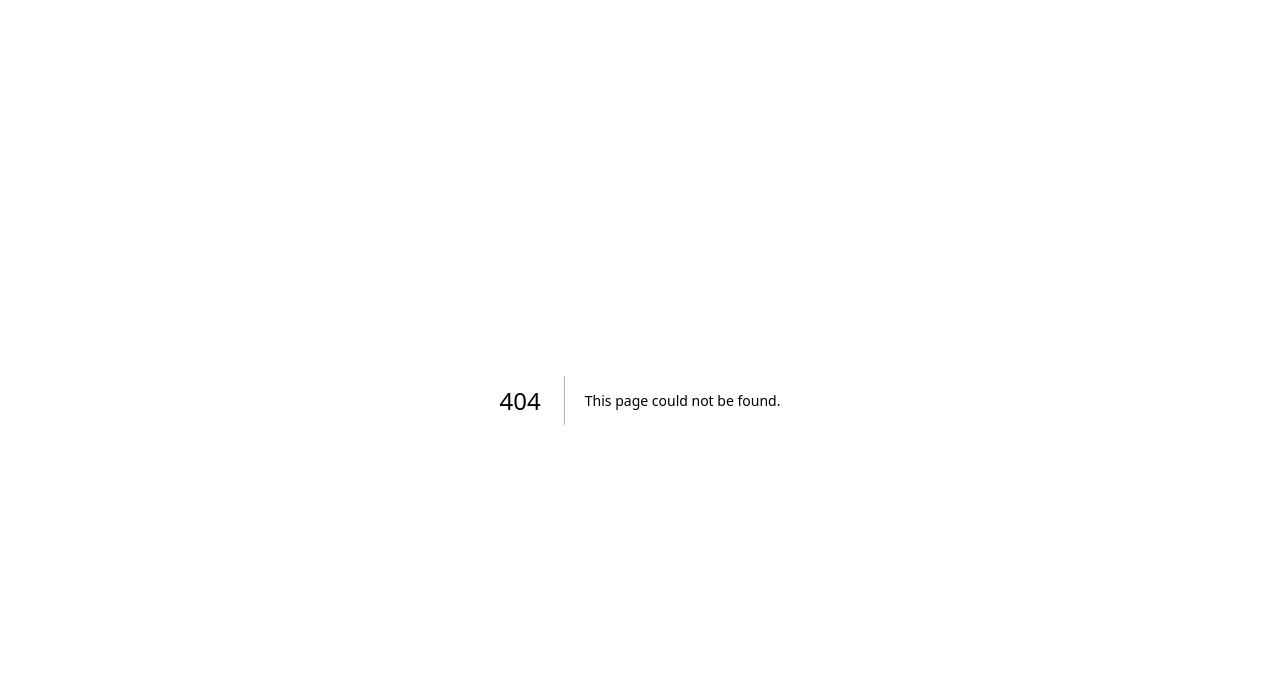
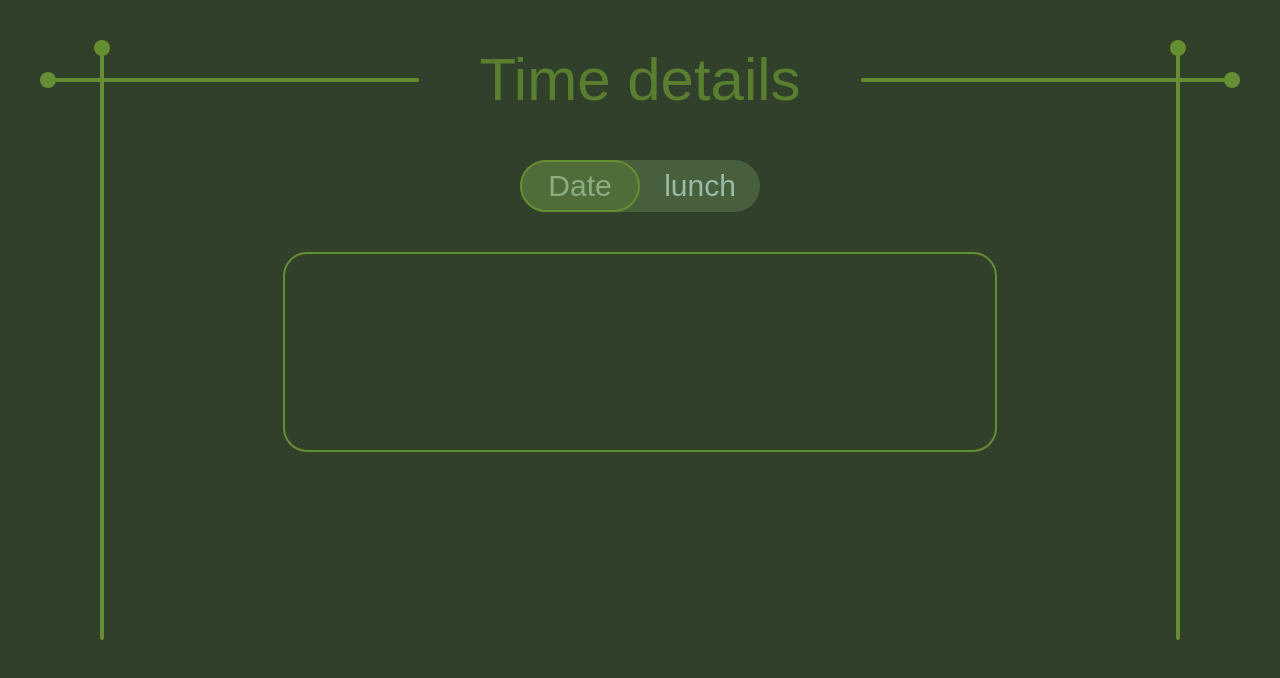
Before and after one commit to Pouyahlvt/Cafe-Reservation, a Next.js app: page /reservation/time in a window 1280 px wide. Before the commit this address had no page. Shown: the top 678 px of the page. Built offline with nearby package versions, Linux system fonts and the light colour scheme.

Commit message:
i start time page still dont connect prisma :(

```diff
--- /dev/null
+++ b/src/app/reservation/time/page.tsx
@@ -0,0 +1,16 @@
+"use client";
+
+import Form_template from "@/src/components/ui/form/formTemplate";
+import Time_table from "@/src/components/ui/form/calender";
+
+const Time_page = () => {
+  return (
+    <div className="bg-dark-spruce">
+      <Form_template text="Time details">
+        <div className="w-full h-full">{<Time_table />}</div>
+      </Form_template>
+    </div>
+  );
+};
+
+export default Time_page;
--- a/src/components/ui/form/calender.tsx
+++ b/src/components/ui/form/calender.tsx
@@ -1,11 +1,33 @@
 "use client";
 
-const Calender = () => {
+import { useState } from "react";
+
+const Time_table = () => {
+  const [mode, setMode] = useState("date");
   return (
-    <div className="w-[80%] h-[50%] mt-10 bg-forest-moss rounded-xl">
-      <h2 className="text-center">Calender</h2>
+    <div className="w-[80%] h-[50%] mt-10 rounded-xl mx-auto">
+      <div className="flex mx-auto w-fit  bg-sega-green/30 py-2 rounded-full">
+        <div
+          className={`w-30 h-13  bg-forest-moss/30 -mt-2 cursor-pointer border-forest-moss
+          border-2 absolute rounded-full z-10 transition-all duration-500 ease-in-out ${mode === "date" ? "ml-0" : "ml-30"}`}></div>
+        <div className="w-fit">
+          <button
+            onClick={() => setMode("date")}
+            className="text-center text-3xl text-muted-teal w-30 cursor-pointer">
+            Date
+          </button>
+        </div>
+        <div className="w-fit">
+          <button
+            onClick={() => setMode("lunch")}
+            className="text-center text-3xl text-muted-teal w-30 cursor-pointer">
+            lunch
+          </button>
+        </div>
+      </div>
+      <div className="w-[90%] h-50  mx-auto mt-10 rounded-3xl border-2 border-forest-moss"></div>
     </div>
   );
 };
 
-export default Calender;
+export default Time_table;
```
